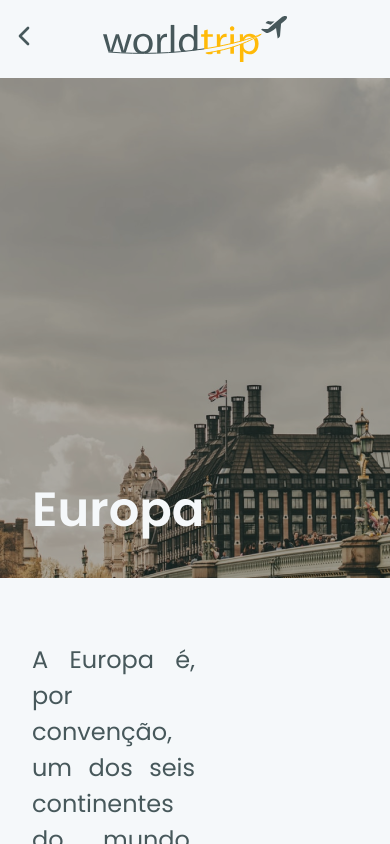
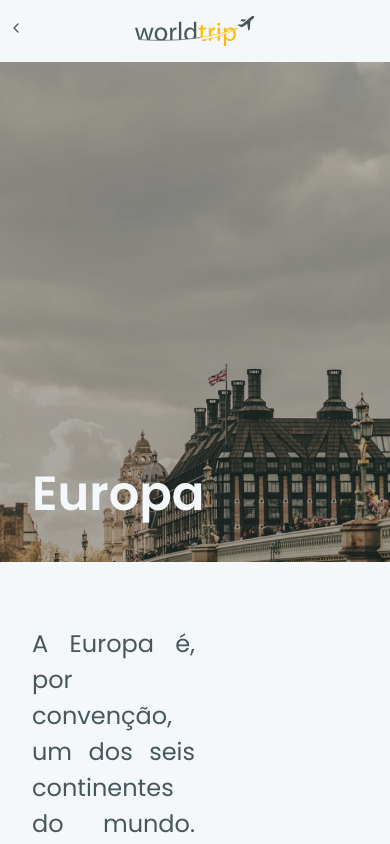
Before and after one commit to legeannd/worldtrip, a Next.js app: page /1 in a window 390 px wide. Shown: the top 844 px of the page. Built offline with nearby package versions, Linux system fonts and the light colour scheme.

Commit message:
Adjusting header to make it responsive

```diff
--- a/src/components/Header.tsx
+++ b/src/components/Header.tsx
@@ -1,10 +1,15 @@
-import { Flex, Icon, Img, Link as ChakraLink } from "@chakra-ui/react";
+import { Flex, Icon, Img, Link as ChakraLink, useBreakpointValue } from "@chakra-ui/react";
 import { FiChevronLeft } from "react-icons/fi";
 import { useRouter } from 'next/router';
 import Link from "next/link";
 
 export function Header() {
   const { asPath } = useRouter();
+
+  const isWideVersion = useBreakpointValue({
+    base: false,
+    lg: true,
+  });
 
   if (asPath !== "/") {
     return (
@@ -28,10 +33,10 @@ export function Header() {
               position="absolute"
               left="0"
             >
-              <Icon as={FiChevronLeft} fontSize="32" color="dark.headings"/>
+              <Icon as={FiChevronLeft} fontSize={isWideVersion ? "32" : "16"} color="dark.headings"/>
             </ChakraLink>
           </Link>
-          <Img src="/logo.svg"/>
+          <Img src="/logo.svg" w="auto" h={isWideVersion ? "auto" : "30px"}/>
         </Flex>
       </Flex>
     );
@@ -43,7 +48,7 @@ export function Header() {
         align="center"
         justify="center"
       >
-        <Img src="/logo.svg" />
+        <Img src="/logo.svg" h={isWideVersion ? "auto" : "30px"} />
       </Flex>
     );
   }
```
